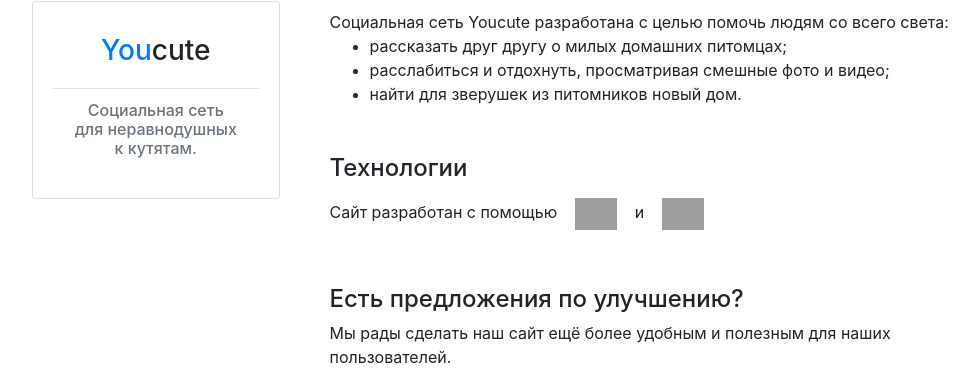
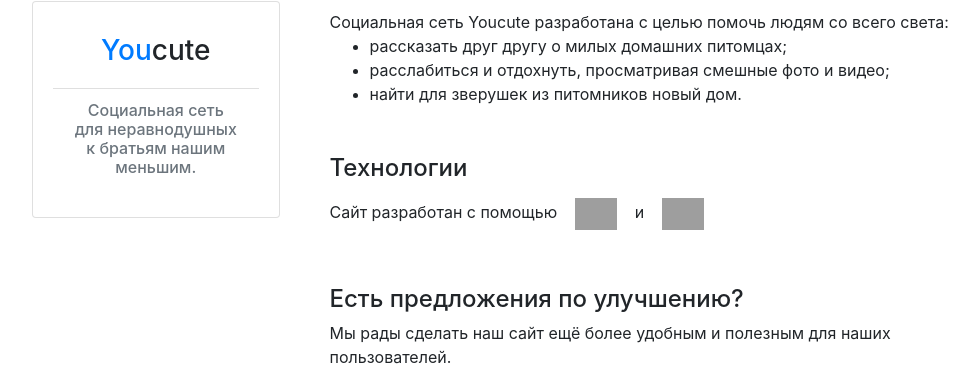
Before and after one commit to IlyaBoyur/youcute, a Django app: page /about/tech/ in a window 1280 px wide. Shown: the part 127-495 px from the top of the page, without its empty margins (68-1047 px from the left). Run offline with Django 3.2, Linux system fonts and the light colour scheme; some libraries are stand-ins or nearby versions; grey boxes are pictures that could not be loaded.

Commit message:
Update about static page

```diff
--- a/about/templates/tech.html
+++ b/about/templates/tech.html
@@ -16,7 +16,7 @@
               </li>
               <li class="list-group-item">
                 <div class="h6 text-muted text-center">
-                  Социальная сеть для неравнодушных к кутятам.
+                  Социальная сеть для неравнодушных к братьям нашим меньшим.
                 </div>
               </li>
             </ul>
```
